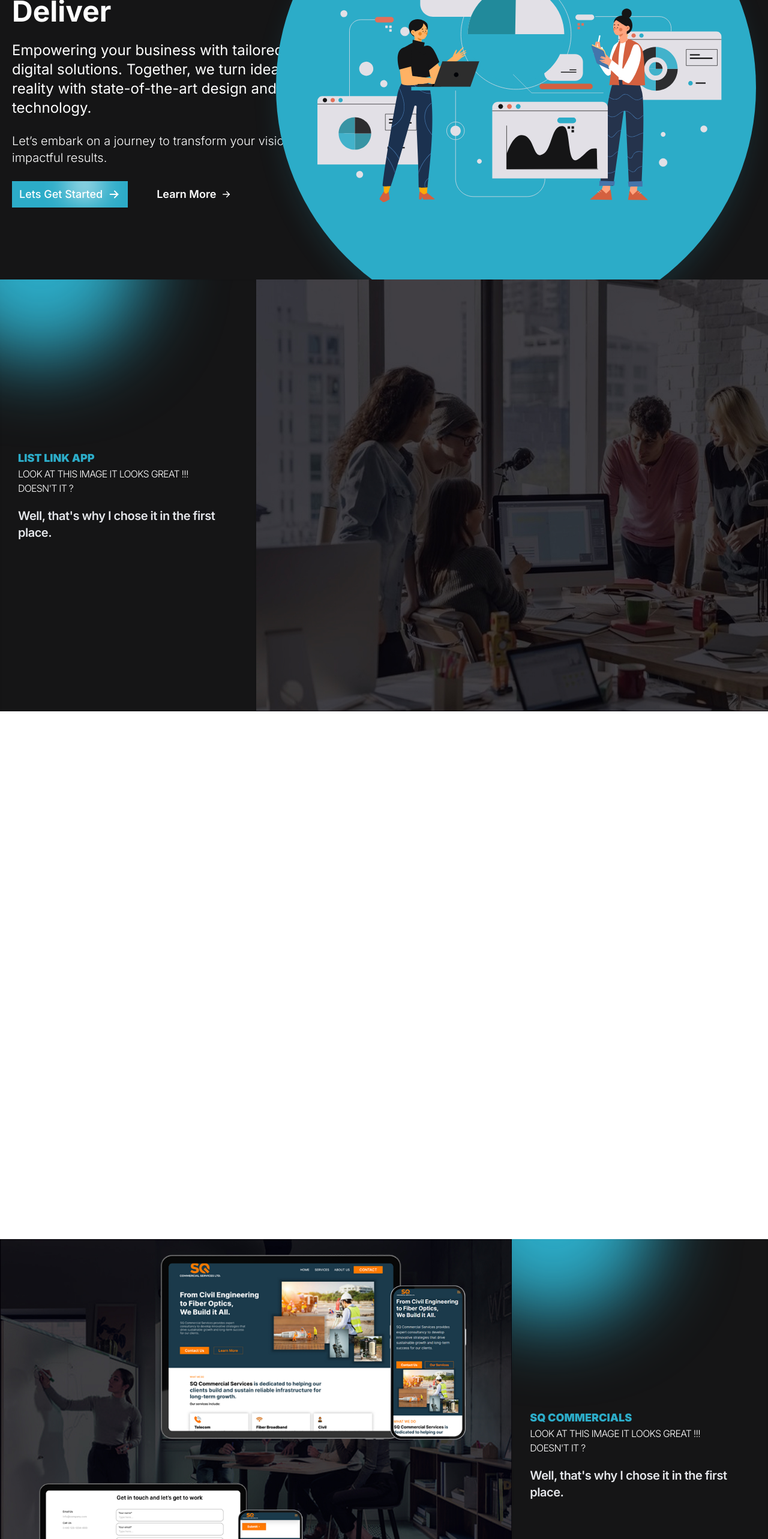
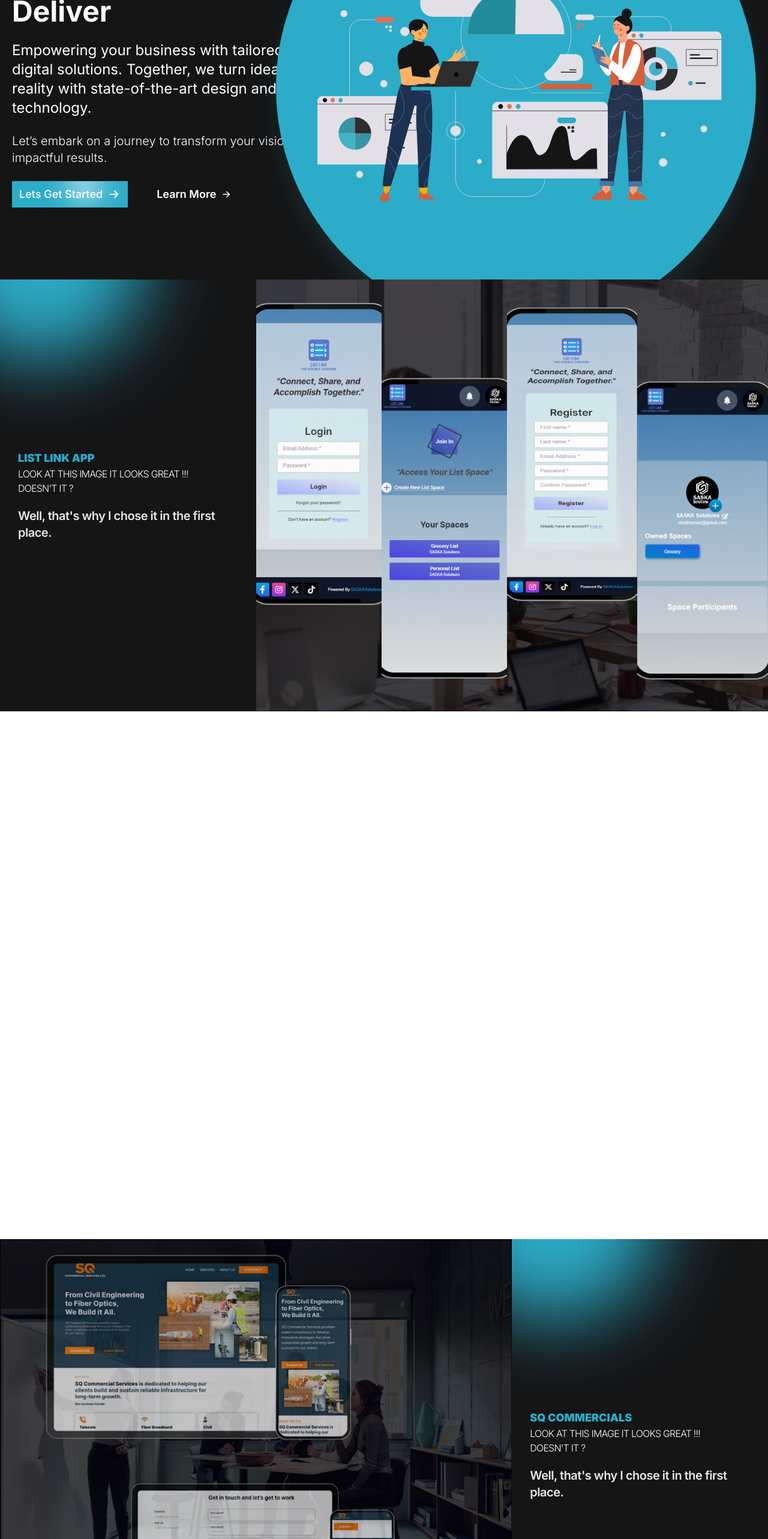
Before and after one commit to AbdulHannan242001/saska-redesign, a React (Vite) app: page /projects in a window 1280 px wide. Shown: the part 234-2800 px from the top of the page at 60% size. Built offline with nearby package versions, Linux system fonts and the light colour scheme.

Commit message:
Minor FIxes and project Upload

```diff
--- a/src/pages/Home/HomeComponents/Testimonials.jsx
+++ b/src/pages/Home/HomeComponents/Testimonials.jsx
@@ -20,7 +20,7 @@
           <img
             src={commaLeft}
             alt=""
-            className="absolute top-0 left-[calc(0%+50px)]"
+            className="absolute top-0 left-[calc(0%+50px)] animate-bounce"
           />
           <div className="w-full md:w-5/12">
             <Swiper />
@@ -32,7 +32,7 @@
         <img
           src={commaRight}
           alt=""
-          className="absolute bottom-0 right-[calc(0%+80px)]"
+          className="absolute bottom-0 right-[calc(0%+80px)] animate-bounce"
         />
       </div>
     </main>
--- a/src/pages/Portfolio/PortfolioComponents/Projects1.jsx
+++ b/src/pages/Portfolio/PortfolioComponents/Projects1.jsx
@@ -11,7 +11,7 @@
 
   const { scrollYProgress } = useScroll({
     target: target,
-    offset: ["start end", "end center"],
+    offset: ["start end", "end start"],
   });
   const isInView = useInView(target, { once: false, amount: 0.5 });
 
@@ -31,7 +31,7 @@
   return (
     <main className="w-full">
       <div ref={target} className="w-full h-[200vh]">
-        <div className="flex flex-col md:flex-row max-w-[1600px] mx-auto h-screen md:h-[90vh] sticky  top-15 md:top-20">
+        <div className="flex flex-col md:flex-row h-screen md:h-[90vh] sticky  top-15 md:top-20">
           <div className="w-full md:w-4/12 p-[10px] md:p-[30px] bg-dark shadow-inner flex flex-col justify-center relative overflow-hidden h-[40vh] md:h-full">
             <div className="absolute size-[150px] md:size-[350px] rounded-full top-[-30%] left-[-25%] blur-3xl bg-primary z-10"></div>
             <motion.span
--- a/src/pages/Portfolio/PortfolioComponents/Projects2.jsx
+++ b/src/pages/Portfolio/PortfolioComponents/Projects2.jsx
@@ -9,7 +9,7 @@
 
   const { scrollYProgress } = useScroll({
     target: target,
-    offset: ["start end", "end center"],
+    offset: ["start end", "end start"],
   });
   const isInView = useInView(target, { once: false, amount: 0.5 });
 
@@ -29,7 +29,7 @@
   return (
     <main className="w-full">
       <div ref={target} className="w-full h-[200vh]">
-        <div className="flex flex-col md:flex-row max-w-[1600px] mx-auto h-screen md:h-[90vh] sticky top-15 md:top-20">
+        <div className="flex flex-col md:flex-row h-screen md:h-[90vh] sticky top-15 md:top-20">
           <div className="w-full md:w-8/12 relative flex flex-col justify-between items-center overflow-hidden md:h-full h-[40vh]">
             <div className="absolute inset-0 h-full w-full">
               <img src={project2} alt="" className="h-full w-full" />
--- a/src/pages/Portfolio/PortfolioComponents/Projects3.jsx
+++ b/src/pages/Portfolio/PortfolioComponents/Projects3.jsx
@@ -9,7 +9,7 @@
 
   const { scrollYProgress } = useScroll({
     target: target,
-    offset: ["start end", "end center"],
+    offset: ["start end", "end start"],
   });
   const isInView = useInView(target, { once: false, amount: 0.5 });
 
@@ -29,7 +29,7 @@
   return (
     <main className="w-full">
       <div ref={target} className="w-full h-[200vh]">
-        <div className="flex flex-col md:flex-row max-w-[1600px] mx-auto h-screen md:h-[90vh] sticky top-15 md:top-20">
+        <div className="flex flex-col md:flex-row h-screen md:h-[90vh] sticky top-15 md:top-20">
           <div className="w-full md:w-4/12 p-[30px] bg-dark shadow-inner flex flex-col justify-center relative overflow-hidden md:h-full h-[40vh]">
             <div className="absolute size-[150px] md:size-[350px] rounded-full top-[-30%] left-[-25%] blur-3xl bg-primary"></div>
             <motion.span
```
